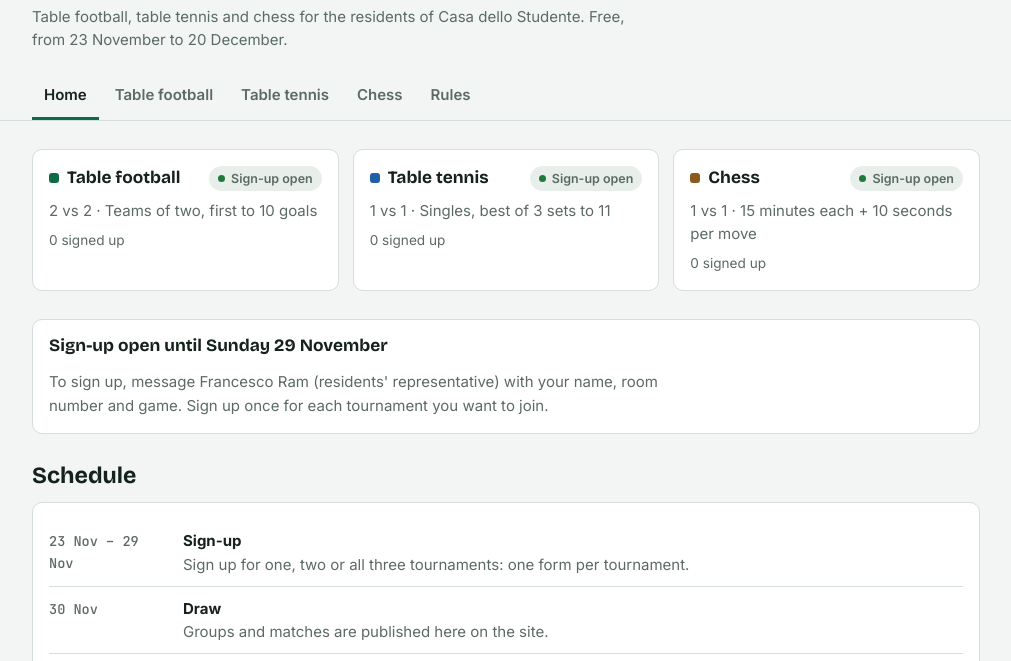
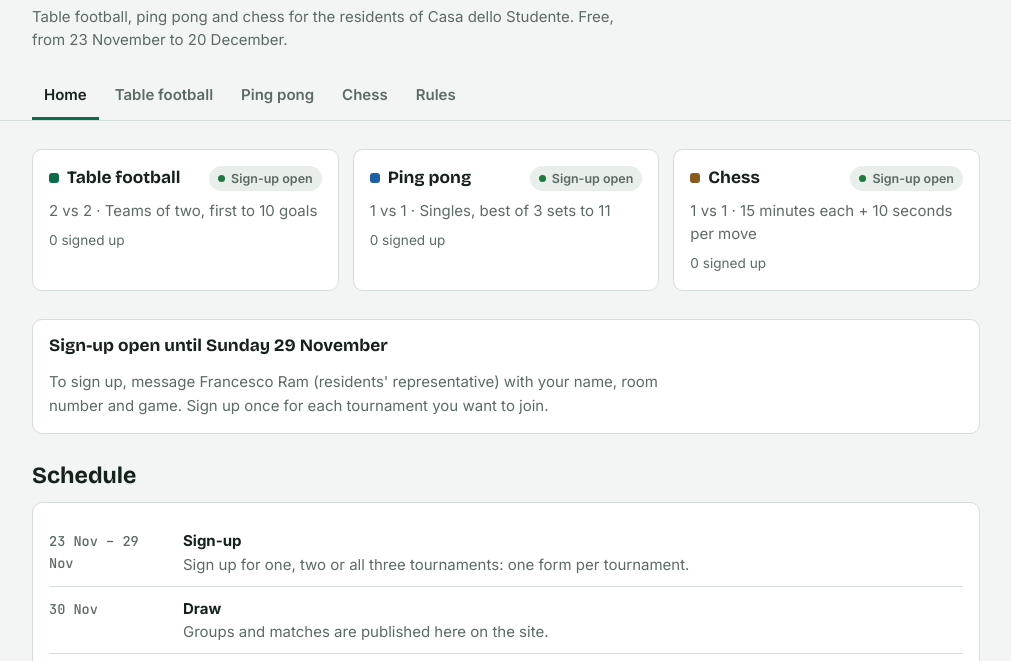
Before and after one commit to francesco17r/tournaments-casa-dello-studente, a plain HTML site: page index.html in a window 1280 px wide. Shown: the part 112-773 px from the top of the page, without its empty margins (134-1145 px from the left). Drawn offline with nearby package versions, Linux system fonts and the light colour scheme.

Commit message:
Rename table tennis to ping pong
Co-Authored-By: Claude Sonnet 5.5 <noreply@anthropic.com>
Claude-Session: https://claude.ai/code/session_014zVKgw75WXJ1d48GMH1SWZ

```diff
--- a/index.html
+++ b/index.html
@@ -4,7 +4,7 @@
 <meta charset="utf-8">
 <meta name="viewport" content="width=device-width, initial-scale=1, viewport-fit=cover">
 <title>Casa dello Studente Tournaments</title>
-<meta name="description" content="Table football, table tennis and chess tournaments for Casa dello Studente residents: schedule, groups, brackets and rules.">
+<meta name="description" content="Table football, ping pong and chess tournaments for Casa dello Studente residents: schedule, groups, brackets and rules.">
 <link rel="preconnect" href="https://fonts.googleapis.com">
 <link rel="preconnect" href="https://fonts.gstatic.com" crossorigin>
 <link rel="stylesheet" href="https://fonts.googleapis.com/css2?family=Bricolage+Grotesque:opsz,wght@12..96,600;12..96,700&family=Inter:wght@400;500;600;700&family=JetBrains+Mono:wght@500;700&display=swap">
@@ -15,14 +15,14 @@
   <div class="wrap">
     <span class="eyebrow">Casa dello Studente · Winter 2026</span>
     <h1 style="margin-top:6px">House Tournaments</h1>
-    <p>Table football, table tennis and chess for the residents of Casa dello Studente. Free, from 23 November to 20 December.</p>
+    <p>Table football, ping pong and chess for the residents of Casa dello Studente. Free, from 23 November to 20 December.</p>
   </div>
 </header>
 <nav class="tabs" aria-label="Sections">
   <div class="wrap">
     <a href="#home" data-tab="home">Home</a>
     <a href="#biliardino" data-tab="biliardino" style="--tab-color:var(--biliardino)">Table football</a>
-    <a href="#pingpong" data-tab="pingpong" style="--tab-color:var(--pingpong)">Table tennis</a>
+    <a href="#pingpong" data-tab="pingpong" style="--tab-color:var(--pingpong)">Ping pong</a>
     <a href="#scacchi" data-tab="scacchi" style="--tab-color:var(--scacchi)">Chess</a>
     <a href="#regolamento" data-tab="regolamento">Rules</a>
   </div>
@@ -46,7 +46,7 @@
         <li>Matches are played in the common areas during the hours allowed by the residence. Don't hold the tables longer than needed, and leave them tidy.</li>
         <li>Every match must be played before the deadline shown on this site. Group matches can be played in any order.</li>
         <li>Right after the match, both players send the result to the organiser, or one of them sends a photo of the score.</li>
-        <li>If someone doesn't show up or doesn't reply before the deadline, they lose by forfeit (table football 10–0, table tennis 2–0, chess 1–0). If neither player got in touch, the organiser decides.</li>
+        <li>If someone doesn't show up or doesn't reply before the deadline, they lose by forfeit (table football 10–0, ping pong 2–0, chess 1–0). If neither player got in touch, the organiser decides.</li>
         <li>Fair play first: we're here to have fun.</li>
       </ul>
     </div>
@@ -54,7 +54,7 @@
     <div class="card stack">
       <h3>Groups and standings</h3>
       <ul>
-        <li>Table football and table tennis: groups of 3 or 4, everyone plays everyone. A win is worth 3 points, a loss 0.</li>
+        <li>Table football and ping pong: groups of 3 or 4, everyone plays everyone. A win is worth 3 points, a loss 0.</li>
         <li>Chess: with 8 players or fewer there is a single round robin, everyone plays everyone, with time until 20 December. With more players there are groups + knockout, like the other games. A win is worth 1 point, a draw ½, a loss 0.</li>
         <li>If players are level on points, the head-to-head result decides (when two are tied), then the goal or set difference, then goals or sets scored. In chess, after head-to-head, the number of wins decides.</li>
         <li>The top 2 of each group go through to the knockout stage. The bracket is drawn so that two players or teams from the same group don't meet in the first round. If some byes are needed, they go to the group winners.</li>
@@ -73,7 +73,7 @@
         </ul>
       </div>
       <div class="card stack" style="--c:var(--pingpong)">
-        <div class="row"><span class="dot"></span><h3>Table tennis</h3></div>
+        <div class="row"><span class="dot"></span><h3>Ping pong</h3></div>
         <ul>
           <li>Singles, best of 3 sets.</li>
           <li>Each set goes to 11 points, with a 2-point lead.</li>
--- a/js/vista.js
+++ b/js/vista.js
@@ -5,7 +5,7 @@
 
   var META = {
     biliardino: { nome: 'Table football', colore: 'var(--biliardino)', formula: '2 vs 2', unita: 'goals', descr: 'Teams of two, first to 10 goals' },
-    pingpong: { nome: 'Table tennis', colore: 'var(--pingpong)', formula: '1 vs 1', unita: 'sets', descr: 'Singles, best of 3 sets to 11' },
+    pingpong: { nome: 'Ping pong', colore: 'var(--pingpong)', formula: '1 vs 1', unita: 'sets', descr: 'Singles, best of 3 sets to 11' },
     scacchi: { nome: 'Chess', colore: 'var(--scacchi)', formula: '1 vs 1', unita: 'points', descr: '15 minutes each + 10 seconds per move' }
   };
 
```
Also changed, not shown: admin.html (+1 -1 lines), 1 other file.
